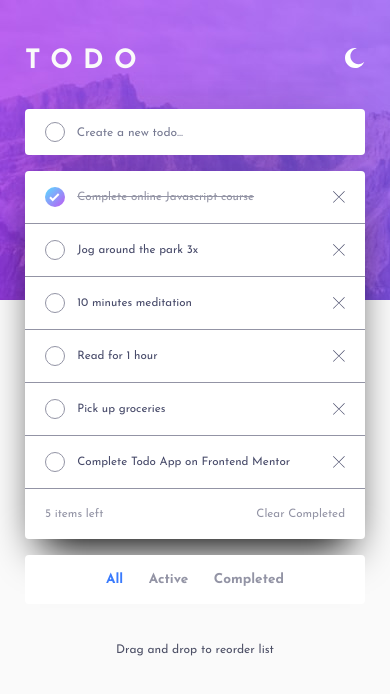
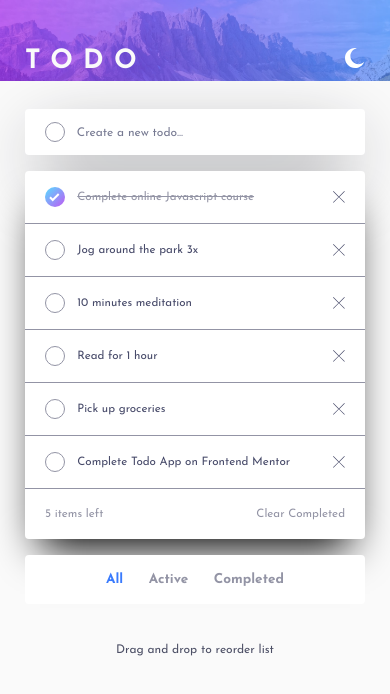
Before and after one commit to erelropeta/fem-todo-app-main, a React (Vite) app: page / in a window 390 px wide. Shown: the top 694 px of the page. Built offline with nearby package versions, Linux system fonts and the light colour scheme.

Commit message:
style: make the background image responsive

```diff
--- a/src/index.css
+++ b/src/index.css
@@ -46,8 +46,10 @@ body {
   font-family: 'Josefin Sans', sans-serif;
   font-size: 18px;
   font-weight: 400;
-  background: var(--clr-dt-dark-blue-500)
-    url('./assets/images/bg-mobile-dark.jpg') no-repeat;
+  background-color: var(--clr-dt-dark-blue-500);
+  background-image: url('./assets/images/bg-mobile-dark.jpg');
+  background-repeat: no-repeat;
+  background-size: contain;
   transition: all 500ms ease;
 }
 
@@ -73,8 +75,8 @@ button {
 
 .theme--light {
   color: var(--clr-lt-text);
-  background: var(--clr-lt-bg) url('./assets/images/bg-mobile-light.jpg')
-    no-repeat;
+  background-color: var(--clr-lt-bg);
+  background-image: url('./assets/images/bg-mobile-light.jpg');
 }
 
 .note {
```
